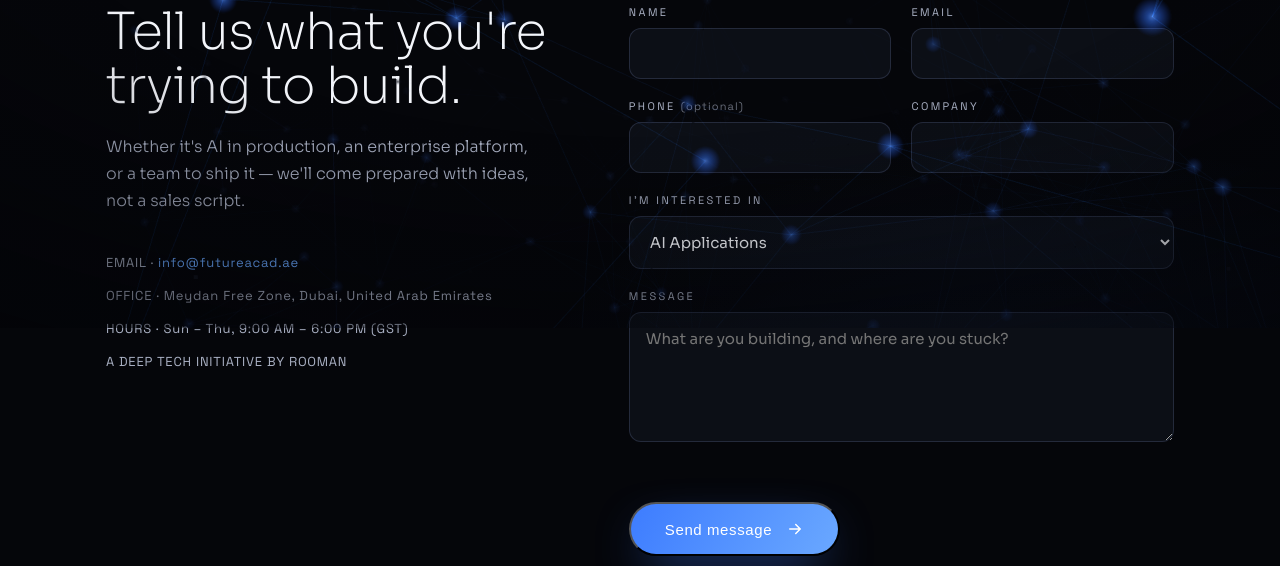
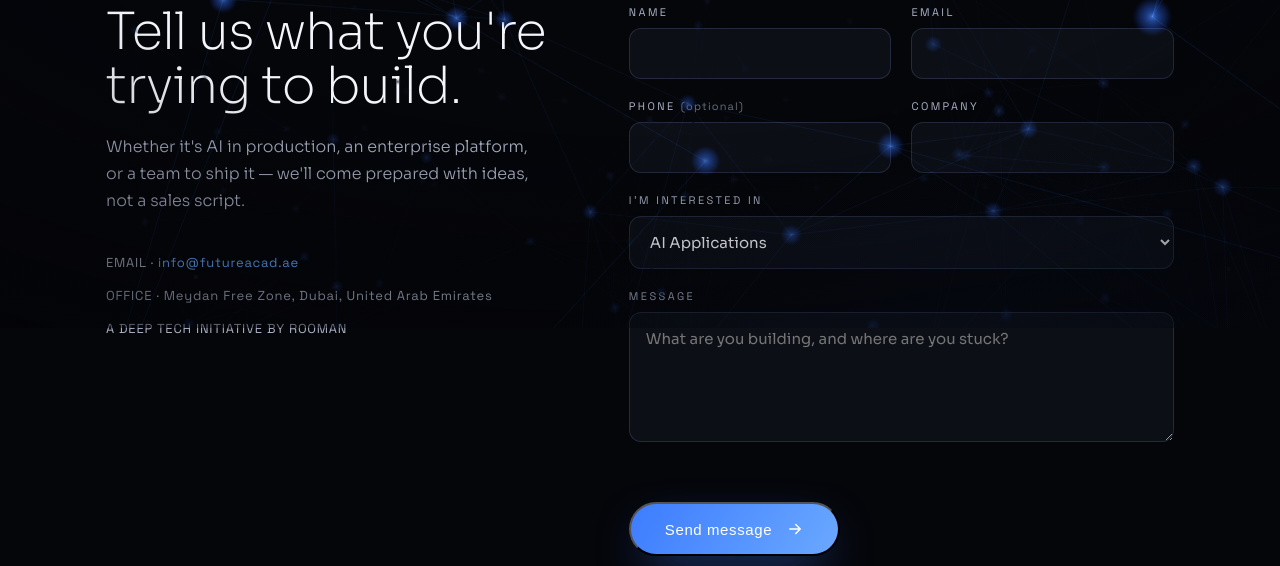
Before and after one commit to faizanrooman/futureacad, a Flask app: page /contact in a window 1280 px wide. Shown: the part 472-1038 px from the top of the page. Run offline with Flask 3, Linux system fonts and the light colour scheme; some libraries are stand-ins or nearby versions.

Commit message:
Remove business hours line from contact

```diff
--- a/app/templates/contact.html
+++ b/app/templates/contact.html
@@ -17,7 +17,6 @@
       <span>OFFICE · Meydan Free Zone, Dubai, United Arab Emirates</span>
       {# Add the Dubai branch phone number once confirmed:
       <span>PHONE · <a href="tel:+9710000000000">+971 0 000 0000</a></span> #}
-      <span>HOURS · Sun – Thu, 9:00 AM – 6:00 PM (GST)</span>
       <span>A DEEP TECH INITIATIVE BY ROOMAN</span>
     </div>
   </aside>
```
